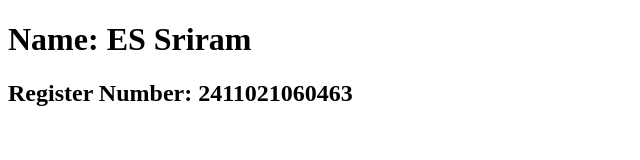
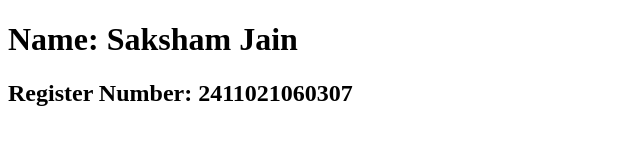
Before and after one commit to sri-workspace/web-app-assignment, a plain HTML site: page index.html in a window 1280 px wide. Shown: the whole page, without its empty margins (0-640 px from the left). Drawn offline with Linux system fonts and the light colour scheme.

Commit message:
Update index.html

```diff
--- a/index.html
+++ b/index.html
@@ -4,7 +4,7 @@
     <title>My Web App</title>
 </head>
 <body>
-    <h1>Name: ES Sriram </h1>
-    <h2>Register Number: 2411021060463 </h2>
+    <h1>Name: Saksham Jain </h1>
+    <h2>Register Number: 2411021060307 </h2>
 </body>
 </html>
```
